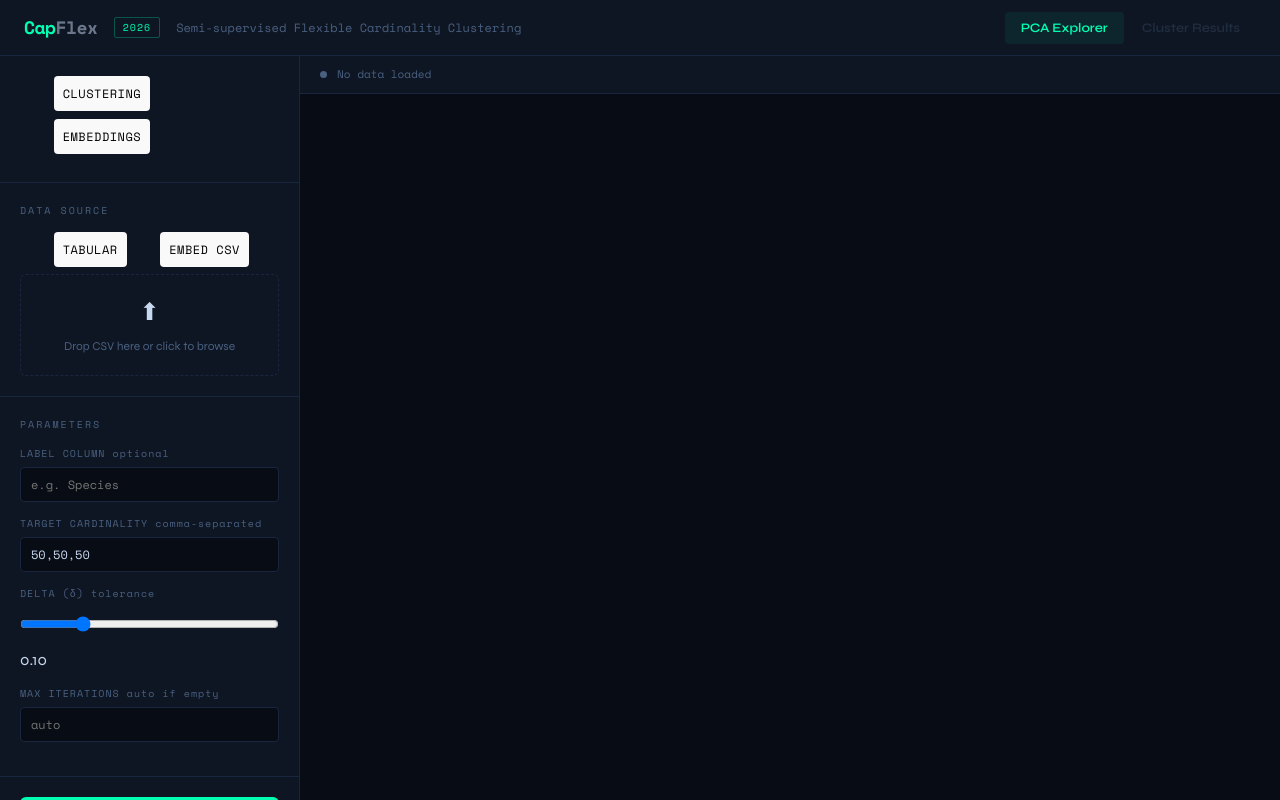
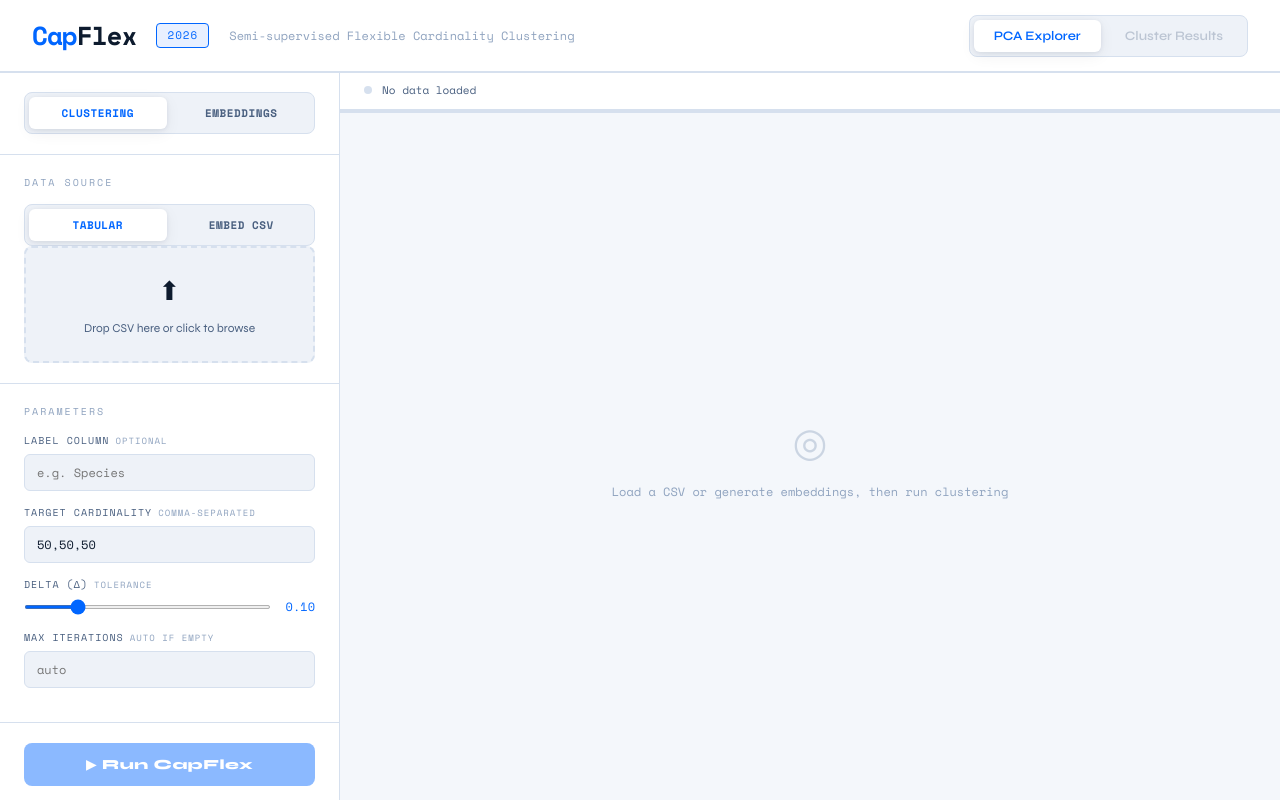
Before and after one commit to matt087/Web-CapFlex, a React app in the folder frontend/: page / in a window 1280 px wide. Built offline with nearby package versions, Linux system fonts and the light colour scheme; the HTML template or start-up script is replaced by a standard one.

Commit message:
Cambios css

```diff
--- a/frontend/package.json
+++ b/frontend/package.json
@@ -18,7 +18,7 @@
     "@types/react": "^19.2.7",
     "@types/react-dom": "^19.2.3",
     "@vitejs/plugin-react-swc": "^4.2.2",
-    "eslint": "^9.39.1",
+    "eslint": "^10.0.2",
     "eslint-plugin-react-hooks": "^7.0.1",
     "eslint-plugin-react-refresh": "^0.4.24",
     "globals": "^16.5.0",
--- a/frontend/src/App.jsx
+++ b/frontend/src/App.jsx
@@ -6,13 +6,13 @@ const CLUSTER_COLORS = [
   "#FF7A3D", "#00E0FF", "#FF3DE8", "#7FFF00", "#FF9AAA",
 ];
 
-const BG     = "#080C14";
-const BORDER = "#1A2640";
-const ACCENT = "#00FFB2";
-const MUTED  = "#4A6080";
+const BG     = "#F4F7FB";
+const BORDER = "#D6E0EE";
+const ACCENT = "#0066FF";
+const MUTED  = "#8FA3BF";
 
-const CLUSTERING_API = "/api/clustering";
-const EMBEDDING_API  = "/api/embedding";
+const CLUSTERING_API = "http://localhost:8002";
+const EMBEDDING_API  = "http://localhost:8001";
 
 async function apiPost(url, formData) {
   const res = await fetch(url, { method: "POST", body: formData });
@@ -229,7 +229,7 @@ export default function CapFlexUI() {
     points.forEach((pt) => {
       const { cx, cy } = toCanvas(pt.x, pt.y);
       const isFiltered = clusterFilter !== null && pt.cluster !== clusterFilter;
-      const color = (clustered && pt.cluster !== null) ? CLUSTER_COLORS[pt.cluster % CLUSTER_COLORS.length] : "#3A4A60";
+      const color = (clustered && pt.cluster !== null) ? CLUSTER_COLORS[pt.cluster % CLUSTER_COLORS.length] : "#CBD5E1";
       ctx.globalAlpha = isFiltered ? 0.12 : 0.9;
       ctx.beginPath(); ctx.arc(cx, cy, 4, 0, Math.PI * 2); ctx.fillStyle = color; ctx.fill();
       if (!isFiltered) { ctx.strokeStyle = clustered ? color + "44" : "#1A2640"; ctx.lineWidth = 1; ctx.stroke(); }
--- a/frontend/src/styles/capflex.css
+++ b/frontend/src/styles/capflex.css
@@ -6,95 +6,141 @@
   padding: 0;
 }
 
+/* ─── VARIABLES ─────────────────────────────────────────────────────────── */
+:root {
+  --bg:        #F4F7FB;
+  --surface:   #FFFFFF;
+  --surface2:  #EEF2F8;
+  --border:    #D6E0EE;
+  --accent:    #0066FF;
+  --accent-lt: #E8F0FF;
+  --accent2:   #00C48C;
+  --accent2-lt:#E6FAF4;
+  --warn:      #F5A623;
+  --warn-lt:   #FEF6E6;
+  --danger:    #E83A5A;
+  --text:      #0D1B2E;
+  --text-2:    #4A6080;
+  --text-3:    #8FA3BF;
+  --mono:      'Space Mono', monospace;
+  --sans:      'Syne', sans-serif;
+  --radius:    8px;
+  --shadow:    0 1px 4px rgba(13,27,46,0.08), 0 4px 16px rgba(13,27,46,0.06);
+}
+
 body {
-  background: #080C14;
-  color: #C8D8F0;
-  font-family: 'Syne', sans-serif;
+  background: var(--bg);
+  color: var(--text);
+  font-family: var(--sans);
   min-height: 100vh;
   overflow: hidden;
 }
 
-::-webkit-scrollbar { width: 4px; }
-::-webkit-scrollbar-track { background: #0E1623; }
-::-webkit-scrollbar-thumb { background: #1A2640; border-radius: 2px; }
+/* ─── SCROLLBAR ──────────────────────────────────────────────────────────── */
+::-webkit-scrollbar { width: 5px; height: 5px; }
+::-webkit-scrollbar-track { background: var(--surface2); }
+::-webkit-scrollbar-thumb { background: var(--border); border-radius: 3px; }
+::-webkit-scrollbar-thumb:hover { background: var(--text-3); }
 
+/* ─── LAYOUT ─────────────────────────────────────────────────────────────── */
 .app {
   display: grid;
-  grid-template-rows: 56px 1fr;
+  grid-template-rows: 72px 1fr;
   height: 100vh;
   width: 100vw;
   overflow: hidden;
 }
 
+/* ─── HEADER ─────────────────────────────────────────────────────────────── */
 .header {
   display: flex;
   align-items: center;
-  padding: 0 24px;
-  border-bottom: 1px solid #1A2640;
-  background: #0E1623;
-  gap: 16px;
+  padding: 0 32px;
+  border-bottom: 1.5px solid var(--border);
+  background: var(--surface);
+  gap: 20px;
   z-index: 10;
+  box-shadow: 0 1px 0 var(--border);
 }
 
 .logo {
-  font-family: 'Space Mono', monospace;
+  font-family: var(--mono);
   font-weight: 700;
-  font-size: 18px;
-  color: #00FFB2;
-  letter-spacing: -0.5px;
+  font-size: 26px;
+  color: var(--accent);
+  letter-spacing: -1px;
 }
 
 .logo span {
-  color: #C8D8F0;
-  opacity: 0.5;
+  color: var(--text);
 }
 
 .badge {
-  font-family: 'Space Mono', monospace;
-  font-size: 10px;
-  padding: 2px 8px;
-  border: 1px solid #00FFB244;
-  border-radius: 2px;
-  color: #00FFB2;
+  font-family: var(--mono);
+  font-size: 11px;
+  padding: 3px 10px;
+  border: 1.5px solid var(--accent);
+  border-radius: 4px;
+  color: var(--accent);
   letter-spacing: 1px;
+  background: var(--accent-lt);
+}
+
+.header > div:nth-child(3) {
+  font-size: 13px;
+  color: var(--text-2);
+  font-family: var(--mono);
 }
 
 .tabs {
   margin-left: auto;
   display: flex;
-  gap: 2px;
+  gap: 4px;
+  background: var(--surface2);
+  padding: 4px;
+  border-radius: var(--radius);
+  border: 1px solid var(--border);
 }
 
 .tab {
   background: none;
   border: none;
   cursor: pointer;
-  padding: 8px 16px;
-  font-family: 'Syne', sans-serif;
+  padding: 8px 20px;
+  font-family: var(--sans);
   font-size: 13px;
   font-weight: 600;
-  color: #4A6080;
-  border-radius: 4px;
+  color: var(--text-2);
+  border-radius: 6px;
   transition: all 0.15s;
 }
 
-.tab:hover { color: #C8D8F0; background: #1A264022; }
-.tab.active { color: #00FFB2; background: #00FFB212; }
+.tab:hover:not(:disabled) {
+  color: var(--text);
+  background: var(--surface);
+}
 
+.tab.active {
+  color: var(--accent);
+  background: var(--surface);
+  box-shadow: var(--shadow);
+}
+
+/* ─── MAIN GRID ──────────────────────────────────────────────────────────── */
 .main {
   display: grid;
-  grid-template-columns: 300px 1fr;
+  grid-template-columns: 340px 1fr;
   overflow: hidden;
   height: 100%;
 }
 
+/* ─── SIDEBAR ────────────────────────────────────────────────────────────── */
 .sidebar {
-  background: #0E1623;
-  border-right: 1px solid #1A2640;
+  background: var(--surface);
+  border-right: 1.5px solid var(--border);
   display: flex;
   flex-direction: column;
   overflow-y: auto;
-  width: auto;
 }
 
 .content {
@@ -103,40 +149,80 @@ body {
   overflow: hidden;
   height: 100%;
   min-width: 0;
+  background: var(--bg);
 }
 
 .section {
-  padding: 20px;
-  border-bottom: 1px solid #1A2640;
+  padding: 20px 24px;
+  border-bottom: 1px solid var(--border);
 }
 
 .section-title {
-  font-family: 'Space Mono', monospace;
+  font-family: var(--mono);
   font-size: 10px;
   letter-spacing: 2px;
-  color: #4A6080;
+  color: var(--text-3);
   margin-bottom: 14px;
   text-transform: uppercase;
 }
 
+/* ─── MODE TOGGLE ────────────────────────────────────────────────────────── */
+.input-type-group {
+  display: flex;
+  gap: 6px;
+  background: var(--surface2);
+  padding: 4px;
+  border-radius: var(--radius);
+  border: 1px solid var(--border);
+}
+
+.input-type-btn {
+  flex: 1;
+  border-radius: 6px;
+  padding: 8px 12px;
+  cursor: pointer;
+  text-align: center;
+  transition: all 0.15s;
+  font-family: var(--mono);
+  font-size: 11px;
+  letter-spacing: 0.5px;
+  font-weight: 700;
+  border: none;
+  background: none;
+  color: var(--text-2);
+}
+
+.input-type-btn:hover {
+  background: var(--surface);
+  color: var(--text);
+}
+
+.input-type-btn.active {
+  background: var(--surface);
+  color: var(--accent);
+  box-shadow: var(--shadow);
+}
+
+/* ─── UPLOAD ZONE ────────────────────────────────────────────────────────── */
 .upload-zone {
-  border: 1.5px dashed #1A2640;
-  border-radius: 6px;
-  padding: 20px;
+  border: 2px dashed var(--border);
+  border-radius: var(--radius);
+  padding: 24px 16px;
   text-align: center;
   cursor: pointer;
   transition: all 0.2s;
   position: relative;
+  background: var(--surface2);
 }
 
 .upload-zone:hover {
-  border-color: #00FFB266;
-  background: #00FFB206;
+  border-color: var(--accent);
+  background: var(--accent-lt);
 }
 
 .upload-zone.has-file {
-  border-color: #00FFB244;
-  background: #00FFB208;
+  border-color: var(--accent2);
+  background: var(--accent2-lt);
   border-style: solid;
 }
 
@@ -148,85 +234,204 @@ body {
 }
 
 .upload-icon {
-  font-size: 24px;
-  margin-bottom: 6px;
+  font-size: 26px;
+  margin-bottom: 8px;
 }
 
 .upload-text {
   font-size: 12px;
-  color: #4A6080;
+  color: var(--text-2);
 }
 
 .upload-filename {
-  font-family: 'Space Mono', monospace;
+  font-family: var(--mono);
   font-size: 11px;
-  color: #00FFB2;
-  margin-top: 4px;
+  color: var(--accent2);
+  margin-top: 6px;
+  word-break: break-all;
 }
 
+/* ─── FORM ───────────────────────────────────────────────────────────────── */
 .form-group { margin-bottom: 14px; }
 
 .form-label {
-  font-family: 'Space Mono', monospace;
+  display: flex;
+  align-items: center;
+  gap: 6px;
+  font-family: var(--mono);
   font-size: 10px;
-  color: #4A6080;
+  color: var(--text-2);
   letter-spacing: 1px;
   margin-bottom: 6px;
+  text-transform: uppercase;
 }
 
-input, select {
-  width: 100%;
-  background: #080C14;
-  border: 1px solid #1A2640;
-  border-radius: 4px;
-  padding: 8px 10px;
-  color: #C8D8F0;
-  font-family: 'Space Mono', monospace;
-  font-size: 12px;
+.hint {
+  color: var(--text-3);
+  font-size: 9px;
 }
 
+input[type="text"],
+input[type="number"] {
+  width: 100%;
+  background: var(--surface2);
+  border: 1.5px solid var(--border);
+  border-radius: 6px;
+  padding: 9px 12px;
+  color: var(--text);
+  font-family: var(--mono);
+  font-size: 12px;
+  transition: border-color 0.15s;
+  outline: none;
+}
+
+input[type="text"]:focus,
+input[type="number"]:focus {
+  border-color: var(--accent);
+  background: var(--surface);
+  box-shadow: 0 0 0 3px rgba(0,102,255,0.10);
+}
+
+/* ─── RANGE SLIDER ───────────────────────────────────────────────────────── */
+.range-row {
+  display: flex;
+  align-items: center;
+  gap: 12px;
+}
+
+.range-row input[type="range"] {
+  flex: 1;
+  accent-color: var(--accent);
+  height: 4px;
+  cursor: pointer;
+  background: var(--border);
+  border: none;
+  border-radius: 2px;
+  padding: 0;
+}
+
+.range-val {
+  font-family: var(--mono);
+  font-size: 12px;
+  color: var(--accent);
+  min-width: 32px;
+  text-align: right;
+}
+
+/* ─── RUN BUTTON ─────────────────────────────────────────────────────────── */
 .run-btn {
   width: 100%;
-  padding: 12px;
-  background: #00FFB2;
+  padding: 13px;
+  background: var(--accent);
   border: none;
-  border-radius: 6px;
-  color: #080C14;
-  font-family: 'Syne', sans-serif;
+  border-radius: var(--radius);
+  color: #fff;
+  font-family: var(--sans);
   font-weight: 800;
-  font-size: 13px;
-  letter-spacing: 1px;
+  font-size: 14px;
+  letter-spacing: 0.5px;
   cursor: pointer;
+  transition: all 0.15s;
+  position: relative;
+  overflow: hidden;
+  display: flex;
+  align-items: center;
+  justify-content: center;
+  gap: 8px;
 }
 
+.run-btn:hover:not(:disabled) {
+  background: #0052CC;
+  box-shadow: 0 4px 12px rgba(0,102,255,0.3);
+  transform: translateY(-1px);
+}
+
+.run-btn:disabled {
+  opacity: 0.45;
+  cursor: not-allowed;
+  transform: none;
+}
+
+/* shimmer loading animation */
+.shimmer {
+  width: 14px;
+  height: 14px;
+  border: 2px solid rgba(255,255,255,0.3);
+  border-top-color: #fff;
+  border-radius: 50%;
+  animation: spin 0.7s linear infinite;
+  display: inline-block;
+}
+
+@keyframes spin { to { transform: rotate(360deg); } }
+
+/* ─── STATUS BAR ─────────────────────────────────────────────────────────── */
 .status-bar {
   display: flex;
   align-items: center;
   gap: 10px;
-  padding: 10px 20px;
-  background: #0E1623;
-  border-bottom: 1px solid #1A2640;
-  font-family: 'Space Mono', monospace;
+  padding: 10px 24px;
+  background: var(--surface);
+  border-bottom: 1px solid var(--border);
+  font-family: var(--mono);
   font-size: 11px;
-  color: #4A6080;
+  color: var(--text-2);
 }
 
 .status-dot {
-  width: 7px;
-  height: 7px;
+  width: 8px;
+  height: 8px;
   border-radius: 50%;
-  background: #4A6080;
+  background: var(--border);
+  flex-shrink: 0;
 }
 
 .status-dot.active {
-  background: #00FFB2;
-  box-shadow: 0 0 8px #00FFB2;
+  background: var(--accent);
+  box-shadow: 0 0 0 3px rgba(0,102,255,0.2);
+  animation: pulse 1.2s ease-in-out infinite;
 }
 
+.status-dot.done {
+  background: var(--accent2);
+}
+
+.status-dot.error {
+  background: var(--danger);
+}
+
+@keyframes pulse {
+  0%, 100% { box-shadow: 0 0 0 2px rgba(0,102,255,0.2); }
+  50%       { box-shadow: 0 0 0 5px rgba(0,102,255,0.1); }
+}
+
+/* ─── PROGRESS BAR ───────────────────────────────────────────────────────── */
+.progress-bar {
+  height: 3px;
+  background: var(--border);
+  overflow: hidden;
+}
+
+.progress-fill {
+  height: 100%;
+  background: linear-gradient(90deg, var(--accent), var(--accent2));
+  transition: width 0.4s ease;
+}
+
+.progress-fill.indeterminate {
+  width: 40%;
+  animation: indeterminate 1.2s ease-in-out infinite;
+}
+
+@keyframes indeterminate {
+  0%   { transform: translateX(-100%); }
+  100% { transform: translateX(350%); }
+}
+
+/* ─── PCA CANVAS AREA ────────────────────────────────────────────────────── */
 .pca-area {
   flex: 1;
   position: relative;
-  height: 100%;
   min-height: 0;
 }
 
@@ -235,49 +440,107 @@ input, select {
   height: 100%;
   display: block;
 }
-.input-type-btn {
-    margin-left: 13%;
-    margin-bottom: 3%;
-    border-radius: 4px;
-    padding: 8px;
-    cursor: pointer;
-    text-align: center;
-    transition: all 0.15s;
-    font-family: 'Space Mono', monospace;
-    font-size: 12px;
-    letter-spacing: 0.5px;
-  }
-  .pareto-panel {
-  height: 200px;
-  border-top: 1px solid #1A2640;
+
+.axis-label {
+  position: absolute;
+  font-family: var(--mono);
+  font-size: 10px;
+  color: var(--text-3);
+  pointer-events: none;
+}
+
+.pca-overlay {
+  position: absolute;
+  inset: 0;
+  display: flex;
+  align-items: center;
+  justify-content: center;
+}
+
+.pca-placeholder {
+  text-align: center;
+  color: var(--text-3);
+  font-family: var(--mono);
+  font-size: 12px;
+}
+
+.pca-placeholder .big {
+  font-size: 40px;
+  margin-bottom: 12px;
+  opacity: 0.4;
+}
+
+/* ─── LEGEND ─────────────────────────────────────────────────────────────── */
+.legend {
+  position: absolute;
+  top: 16px;
+  right: 16px;
+  background: var(--surface);
+  border: 1px solid var(--border);
+  border-radius: var(--radius);
+  padding: 12px 16px;
+  display: flex;
+  flex-direction: column;
+  gap: 8px;
+  box-shadow: var(--shadow);
+}
+
+.legend-title {
+  font-family: var(--mono);
+  font-size: 9px;
+  letter-spacing: 1.5px;
+  color: var(--text-3);
+  text-transform: uppercase;
+}
+
+.legend-item {
+  display: flex;
+  align-items: center;
+  gap: 8px;
+  font-family: var(--mono);
+  font-size: 11px;
+  color: var(--text);
+}
+
+.legend-dot {
+  width: 10px;
+  height: 10px;
+  border-radius: 50%;
+  flex-shrink: 0;
+}
+
+/* ─── PARETO PANEL ───────────────────────────────────────────────────────── */
+.pareto-panel {
+  height: 210px;
+  border-top: 1.5px solid var(--border);
   display: flex;
   flex-direction: column;
   overflow: hidden;
-  background: #0E1623;
+  background: var(--surface);
 }
 
 .pareto-header {
   display: flex;
   align-items: center;
-  padding: 10px 20px;
-  border-bottom: 1px solid #1A2640;
+  padding: 10px 24px;
+  border-bottom: 1px solid var(--border);
   gap: 10px;
   flex-shrink: 0;
 }
 
 .pareto-title {
-  font-family: 'Space Mono', monospace;
+  font-family: var(--mono);
   font-size: 10px;
   letter-spacing: 2px;
-  color: #4A6080;
+  color: var(--text-3);
   text-transform: uppercase;
 }
 
 .pareto-knee {
   margin-left: auto;
-  font-family: 'Space Mono', monospace;
+  font-family: var(--mono);
   font-size: 10px;
-  color: #00FFB2;
+  color: var(--warn);
   display: flex;
   align-items: center;
   gap: 6px;
@@ -288,118 +551,86 @@ input, select {
   width: 8px;
   height: 8px;
   border-radius: 50%;
-  background: #FFB800;
+  background: var(--warn);
 }
+
 .pareto-body {
   flex: 1;
   overflow-x: auto;
   overflow-y: hidden;
-  padding: 12px 20px;
+  padding: 12px 24px;
   display: flex;
   gap: 10px;
   align-items: center;
 }
+
 .pareto-card {
   flex-shrink: 0;
-  background: #080C14;
-  border: 1px solid #1A2640;
-  border-radius: 6px;
+  background: var(--surface2);
+  border: 1.5px solid var(--border);
+  border-radius: var(--radius);
   padding: 10px 14px;
-  min-width: 160px;
-  cursor: pointer;
+  min-width: 165px;
+  transition: box-shadow 0.15s;
+}
+
+.pareto-card:hover {
+  box-shadow: var(--shadow);
 }
 
 .pareto-card.knee {
-  border-color: #FFB800;
-  background: #FFB80008;
+  border-color: var(--warn);
+  background: var(--warn-lt);
 }
 
 .pareto-card-id {
-  font-family: 'Space Mono', monospace;
+  font-family: var(--mono);
   font-size: 9px;
-  color: #4A6080;
+  color: var(--text-3);
   margin-bottom: 6px;
   letter-spacing: 1px;
+}
+
+.pareto-card.knee .pareto-card-id {
+  color: var(--warn);
 }
 
 .pareto-metric {
   display: flex;
   justify-content: space-between;
-  font-family: 'Space Mono', monospace;
+  font-family: var(--mono);
   font-size: 11px;
   margin-bottom: 3px;
 }
 
-.pareto-metric .k {
-  color: #4A6080;
+.pareto-metric .k { color: var(--text-3); }
+.pareto-metric .v { color: var(--text); }
+.pareto-metric .v.good { color: var(--accent); font-weight: 700; }
+
+.cardinality {
+  font-family: var(--mono);
+  font-size: 9px;
+  color: var(--text-3);
+  margin-top: 6px;
+  border-top: 1px solid var(--border);
+  padding-top: 5px;
 }
 
-.pareto-metric .v {
-  color: #C8D8F0;
-}
-
-.pareto-metric .v.good {
-  color: #00FFB2;
-}
-
-.cardinality {
-  font-family: 'Space Mono', monospace;
-  font-size: 9px;
-  color: #4A6080;
-  margin-top: 6px;
-  border-top: 1px solid #1A2640;
-  padding-top: 5px;
-}
-.legend {
-  position: absolute;
-  top: 16px;
-  right: 16px;
-  background: #0E1623CC;
-  backdrop-filter: blur(8px);
-  border: 1px solid #1A2640;
-  border-radius: 6px;
-  padding: 10px 14px;
-  display: flex;
-  flex-direction: column;
-  gap: 6px;
-}
-
-.legend-title {
-  font-family: 'Space Mono', monospace;
-  font-size: 9px;
-  letter-spacing: 1.5px;
-  color: #4A6080;
-  text-transform: uppercase;
-}
-
-.legend-item {
-  display: flex;
-  align-items: center;
-  gap: 8px;
-  font-family: 'Space Mono', monospace;
-  font-size: 11px;
-  color: #C8D8F0;
-}
-
-.legend-dot {
-  width: 10px;
-  height: 10px;
-  border-radius: 50%;
-}
-
+/* ─── METRICS ROW ────────────────────────────────────────────────────────── */
 .metrics-row {
   display: flex;
-  gap: 16px;
-  padding: 16px 20px;
-  border-bottom: 1px solid #1A2640;
-  background: #0E1623;
+  gap: 12px;
+  padding: 16px 24px;
+  border-bottom: 1px solid var(--border);
+  background: var(--surface);
+  overflow-x: auto;
 }
 
 .metric-cell {
-  background: #080C14;
-  border: 1px solid #1A2640;
-  border-radius: 6px;
-  padding: 10px 14px;
+  background: var(--surface2);
+  border: 1.5px solid var(--border);
+  border-radius: var(--radius);
+  padding: 10px 16px;
   min-width: 110px;
   display: flex;
   flex-direction: column;
@@ -407,28 +638,32 @@ input, select {
 }
 
 .metric-cell .mk {
-  font-family: 'Space Mono', monospace;
+  font-family: var(--mono);
   font-size: 10px;
-  color: #4A6080;
+  color: var(--text-3);
+  text-transform: uppercase;
+  letter-spacing: 1px;
 }
 
 .metric-cell .mv {
-  font-family: 'Space Mono', monospace;
-  font-size: 14px;
-  color: #00FFB2;
+  font-family: var(--mono);
+  font-size: 16px;
+  font-weight: 700;
+  color: var(--accent);
 }
 
 .metric-cell .mv.neutral {
-  color: #C8D8F0;
+  color: var(--text);
 }
 
+/* ─── FILTER BAR ─────────────────────────────────────────────────────────── */
 .filter-bar {
   display: flex;
   align-items: center;
   gap: 8px;
-  padding: 10px 20px;
-  border-bottom: 1px solid #1A2640;
-  background: #0E1623;
+  padding: 10px 24px;
+  border-bottom: 1px solid var(--border);
+  background: var(--surface);
   overflow-x: auto;
 }
 
@@ -436,59 +671,70 @@ input, select {
   display: inline-flex;
   align-items: center;
   gap: 6px;
-  padding: 4px 10px;
+  padding: 5px 12px;
   border-radius: 999px;
-  border: 1px solid #1A2640;
-  font-family: 'Space Mono', monospace;
+  border: 1.5px solid var(--border);
+  font-family: var(--mono);
   font-size: 11px;
-  color: #C8D8F0;
+  color: var(--text-2);
   cursor: pointer;
   white-space: nowrap;
+  transition: all 0.15s;
+  background: var(--surface2);
+}
+
+.filter-chip:hover {
+  border-color: var(--text-2);
+  color: var(--text);
 }
 
 .filter-chip.active {
-  background: #3A4A60;
-  border-color: #3A4A60;
+  color: #fff;
 }
 
 .filter-chip .dot {
   width: 8px;
   height: 8px;
   border-radius: 50%;
+  flex-shrink: 0;
 }
 
+/* ─── TABLE ──────────────────────────────────────────────────────────────── */
 .table-area {
   flex: 1;
   overflow: auto;
-  padding: 12px 20px;
+  padding: 16px 24px;
 }
 
 table {
   width: 100%;
   border-collapse: collapse;
-  font-family: 'Space Mono', monospace;
+  font-family: var(--mono);
   font-size: 12px;
 }
 
 thead {
   position: sticky;
   top: 0;
-  background: #0E1623;
+  background: var(--surface);
   z-index: 1;
 }
 
 th {
   text-align: left;
-  padding: 8px 10px;
-  border-bottom: 1px solid #1A2640;
-  color: #4A6080;
+  padding: 10px 12px;
+  border-bottom: 2px solid var(--border);
+  color: var(--text-2);
   cursor: pointer;
   user-select: none;
+  font-size: 10px;
+  letter-spacing: 1px;
+  text-transform: uppercase;
 }
 
-th.sorted {
-  color: #00FFB2;
-}
+th:hover { color: var(--text); }
+
+th.sorted { color: var(--accent); }
 
 th .sort-icon {
   margin-left: 4px;
@@ -496,42 +742,78 @@ th .sort-icon {
 }
 
 td {
-  padding: 6px 10px;
-  border-bottom: 1px solid #1A264022;
-  color: #C8D8F0;
+  padding: 8px 12px;
+  border-bottom: 1px solid var(--border);
+  color: var(--text);
 }
 
 tbody tr:hover {
-  background: #1A264022;
+  background: var(--accent-lt);
 }
 
 .cluster-badge {
   display: inline-flex;
   align-items: center;
   gap: 6px;
-  padding: 2px 8px;
+  padding: 3px 10px;
   border-radius: 999px;
   font-size: 11px;
-  font-family: 'Space Mono', monospace;
+  font-family: var(--mono);
+  font-weight: 700;
 }
 
 .cluster-badge .dot {
   width: 8px;
   height: 8px;
   border-radius: 50%;
+  flex-shrink: 0;
 }
 
+/* ─── EMPTY STATE ────────────────────────────────────────────────────────── */
 .empty-state {
   flex: 1;
   display: flex;
   flex-direction: column;
   align-items: center;
   justify-content: center;
-  color: #4A6080;
-  font-family: 'Space Mono', monospace;
-  gap: 10px;
+  color: var(--text-3);
+  font-family: var(--mono);
+  gap: 12px;
+  font-size: 13px;
 }
 
 .empty-state .big {
-  font-size: 32px;
+  font-size: 40px;
+  opacity: 0.4;
 }
+
+/* ─── TOOLTIP ────────────────────────────────────────────────────────────── */
+.tooltip {
+  position: fixed;
+  background: var(--surface);
+  border: 1.5px solid var(--border);
+  border-radius: var(--radius);
+  padding: 10px 14px;
+  font-family: var(--mono);
+  font-size: 11px;
+  color: var(--text);
+  pointer-events: none;
+  opacity: 0;
+  transform: translateY(4px);
+  transition: opacity 0.15s, transform 0.15s;
+  z-index: 100;
+  box-shadow: var(--shadow);
+  line-height: 1.7;
+}
+
+.tooltip.visible {
+  opacity: 1;
+  transform: translateY(0);
+}
+
+.tooltip .tcluster {
+  font-weight: 700;
+  color: var(--accent);
+  margin-bottom: 4px;
+  font-size: 12px;
+}
```
Also changed, not shown: 1 other file (tests, documents, lock files or other folders).
